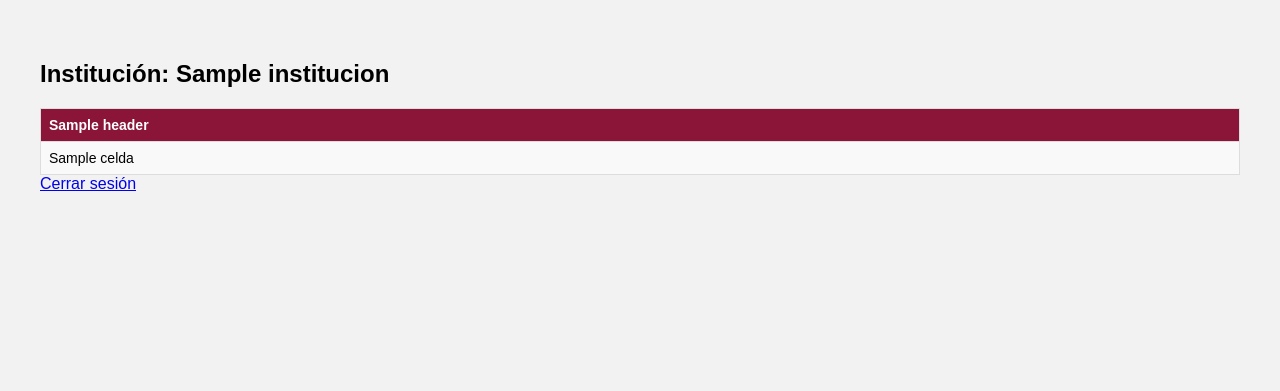
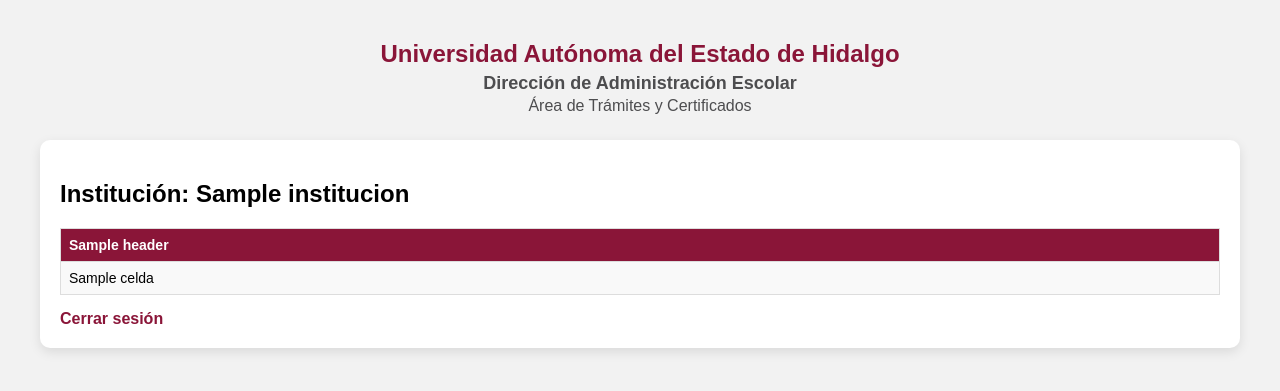
Before and after one commit to zarazuavargasjm-crypto/portal_reportes, a Flask app: template templates/tabla.html in a window 1280 px wide. Shown: the top 391 px of the page. Run offline with Flask 3, Linux system fonts and the light colour scheme; the template is opened without the code that fills it: most values are stand-ins (such as "Sample title", 1, 10 or a date in 2020).

Commit message:
Enhance tabla.html with header and styling

```diff
--- a/templates/tabla.html
+++ b/templates/tabla.html
@@ -5,6 +5,13 @@
 </head>
 <body>
 
+<div class="header-uaeh">
+    <h1>Universidad Autónoma del Estado de Hidalgo</h1>
+    <h2>Dirección de Administración Escolar</h2>
+    <h3>Área de Trámites y Certificados</h3>
+</div>
+
+<div class="table-container">
     <h2>Institución: {{ institucion }}</h2>
 
     <table>
@@ -15,7 +22,9 @@
         </tr>
 
         {% for fila in datos %}
-        <tr>
+            {# Estatus en columna M (índice 12) #}
+            {% set estatus = fila[12] if fila|length > 12 else '' %}
+            <tr class="{% if estatus == 'Entregado' %}tr-entregado{% endif %}">
                 {% for celda in fila %}
                     <td>{{ celda }}</td>
                 {% endfor %}
@@ -23,7 +32,8 @@
         {% endfor %}
     </table>
 
-<a href="/">Cerrar sesión</a>
+    <a href="/" class="logout-link">Cerrar sesión</a>
+</div>
 
 </body>
 </html>
```
Lines whose indentation alone changed are shown as unchanged.
